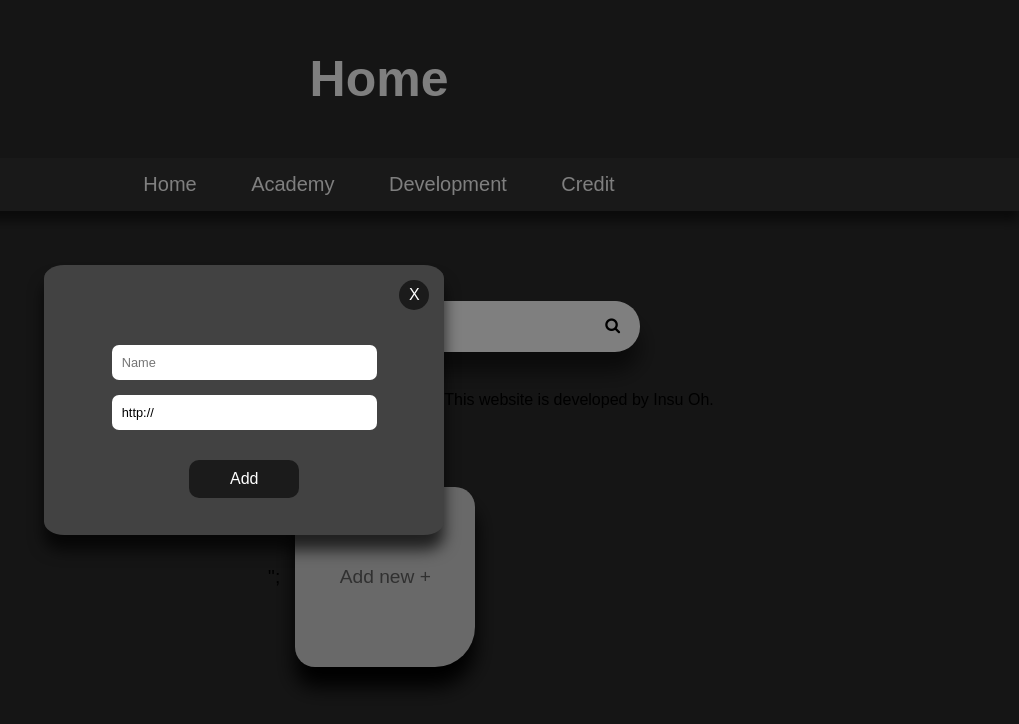
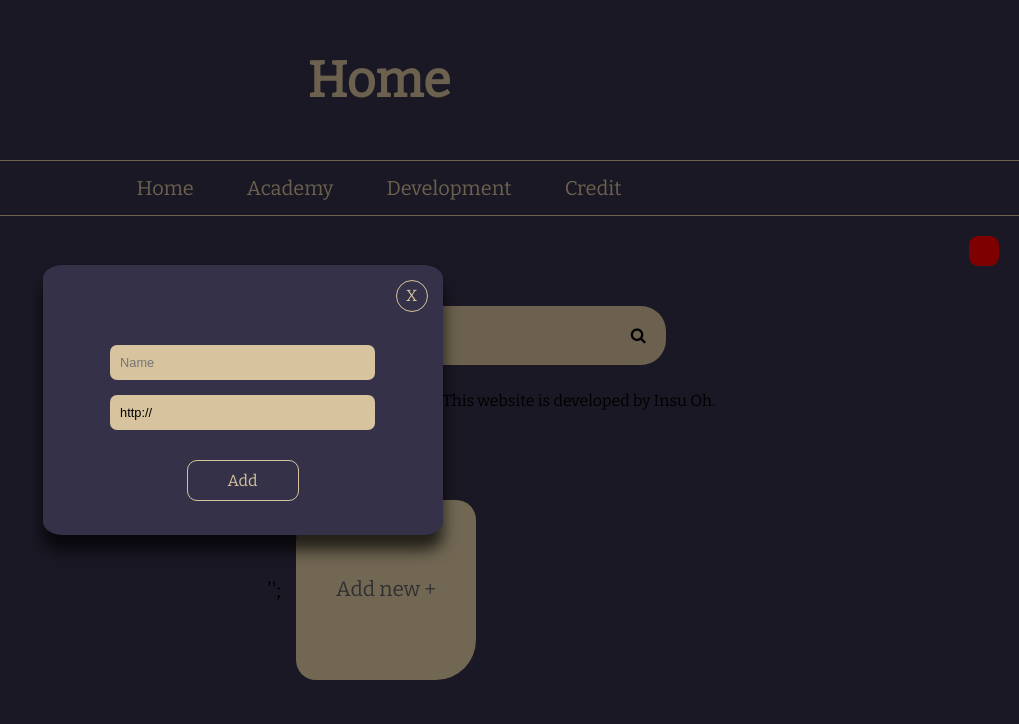
Before and after one commit to Insu-Oh/favorites2, a plain HTML site: page index.html in a window 1280 px wide. Both pictures are taken after a click on the element "Add new +". Shown: the whole page, without its empty margins (261-1280 px from the left). Drawn offline with nearby package versions, Linux system fonts and the light colour scheme.

Commit message:
Update style.css

```diff
--- a/style.css
+++ b/style.css
@@ -1,29 +1,48 @@
+@import url('https://fonts.googleapis.com/css2?family=Bitter&family=Merriweather:ital,wght@1,900&display=swap');
 body {
-  background-color: #2b2b2b;
+  background-color: #343148;
   margin: 0;
   padding: 0;
-  font-family: sans-serif;
+  font-family: 'Bitter', serif;
 }
 a {
   text-decoration: none;
 }
 h1 {
+  color: #d7c49e;
   text-align: center;
-  color: white;
   padding: 50px;
   margin: 0;
   font-size: 50px;
-  font-family: fantasy;
+  font-family: 'Bitter', serif;
+}
+h2 {
+  margin-top: 50px;
+  color: #d7c49e;
+  text-align: center;
+  padding: 50px;
+  margin: 0;
+  font-size: 30px;
+  font-family: 'Bitter', serif;
+}
+p {
+  color: #d7c49e;
+  text-align: center;
+  padding: 50px;
+  margin: 0;
+  font-size: 20px;
+  font-family: 'Bitter', serif;
 }
 /* Navigation */
 #nav ul {
   list-style-type: none;
-  background-color: #333;
+  background-color: #343148;
   text-align: center;
   margin: 0;
   padding: 0;
   transition: 0.6;
-  box-shadow: 0px 10px 10px rgba(0, 0, 0, 0.5);
+  border-top: 1px solid #d7c49e;
+  border-bottom: 1px solid #d7c49e;
 }
 #nav li {
   cursor: pointer;
@@ -34,12 +53,12 @@ h1 {
 #nav a {
   text-decoration: none;
   display: block;
-  color: white;
+  color: #d7c49e;
   padding-left: 10px;
   padding-right: 10px;
 }
 #nav li:hover {
-  background-color: #111;
+  background-color: #2c2a3d;
 }
 /* Search Bar */
 #searchBar {
@@ -47,19 +66,24 @@ h1 {
   text-align: center;
 }
 #searchBar input {
+  color: #343148;
+  font-family: 'Bitter', serif;
+  background-color: #d7c49e;
   border: none;
-  width: 200px;
+  width: 500px;
   border-radius: 25px;
-  padding: 18px;
-  padding-right: 300px;
+  padding: 20px;
+  padding-left: 30px;
+  padding-right: 60px;
   margin-top: 40px;
   margin-right: -55px;
-  box-shadow: 0px 20px 20px rgba(0, 0, 0, 0.5);
+  outline: none;
+  font-size: 1em;
 }
 #searchBar button {
   float: center;
   padding: 16px 16px;
-  background: white;
+  background: #d7c49e;
   cursor: pointer;
   font-size: 16px;
   border: none;
@@ -76,13 +100,15 @@ h1 {
   display: flex;
   justify-content: center;
   align-items: center;
+  font-family: 'Bitter', serif;
   flex-wrap: wrap;
-  font-size: 1.2em;
+  font-size: 1.3em;
   padding: 70px;
 }
 .bookmark {
+  justify-content: center;
   position: relative;
-  color: #454545;
+  color: #343148;
   text-align: center;
   margin: 15px;
   border: none;
@@ -91,19 +117,24 @@ h1 {
   height: 100px;
   line-height: 100px;
   padding: 40px;
-  background-color: white;
+  background-color: #d7c49e;
   border-radius: 40px 20px 40px 20px;
-  box-shadow: 0px 20px 20px rgba(0, 0, 0, 1);
+}
+.bookmark a {
+  display: block;
+  color: #343148;
 }
 #openPopup {
   order: 1;
   color: #616161;
-  background: #d4d4d4;
+  background: #e3cfa8;
+}
+#settingButton {
+  order: 2;
 }
 
 .bookmark:hover {
-  background-color: #cfcfcf;
-  width: 130px;
+  width: 140px;
   border-radius: 20px 40px 20px 40px;
   transition: 0.5s;
   cursor: pointer;
@@ -114,19 +145,19 @@ h1 {
   transition: 0.5s;
 }
 
-.bookmark .xButton2 {
+.xButton2 {
   order: 2;
   position: absolute;
-  line-height: 24px;
+  line-height: 27px;
   float: right;
   margin: 0;
   top: 15px;
   right: 15px;
   height: 25px;
   width: 25px;
-  background: #a3a3a3;
+  background: #343148;
   border-radius: 30%;
-  color: white;
+  color: #d7c49e;
 }
 
 .popup {
@@ -143,7 +174,7 @@ h1 {
   border-radius: 5%;
   position: relative;
   align-items: center;
-  background: #424242;
+  background: #343148;
   width: 400px;
   height: 270px;
   box-shadow: 0px 15px 15px rgba(0, 0, 0, 0.7);
@@ -153,6 +184,7 @@ h1 {
 }
 
 .popup input {
+  background-color: #d7c49e;
   display: block;
   align-items: center;
   margin: 15px auto;
@@ -171,13 +203,14 @@ h1 {
   margin-top: 30px;
   padding: 10px 15px;
   width: 80px;
-  background: #1b1b1b;
+
   text-decoration: none;
   border-radius: 10px;
-  color: white;
+  color: #d7c49e;
+  border: 1px solid #d7c49e;
 }
 .popup .button:hover {
-  background: #262626;
+  background: #2c2a3d;
   transition: 0.2s;
 }
 .popup .xButton {
@@ -187,10 +220,23 @@ h1 {
   right: 15px;
   justify-content: end;
   text-decoration: none;
-  color: white;
-  background-color: #1b1b1b;
   width: 30px;
   height: 30px;
   border-radius: 50%;
   line-height: 30px;
+  color: #d7c49e;
+  border: 1px solid #d7c49e;
 }
+.colorSetting {
+  margin: 20px;
+  float: right;
+  cursor: pointer;
+}
+.anycolor {
+  display: inline-block;
+  width: 30px;
+  height: 30px;
+  border: none;
+  border-radius: 30%;
+  background-color: red;
+}
```
